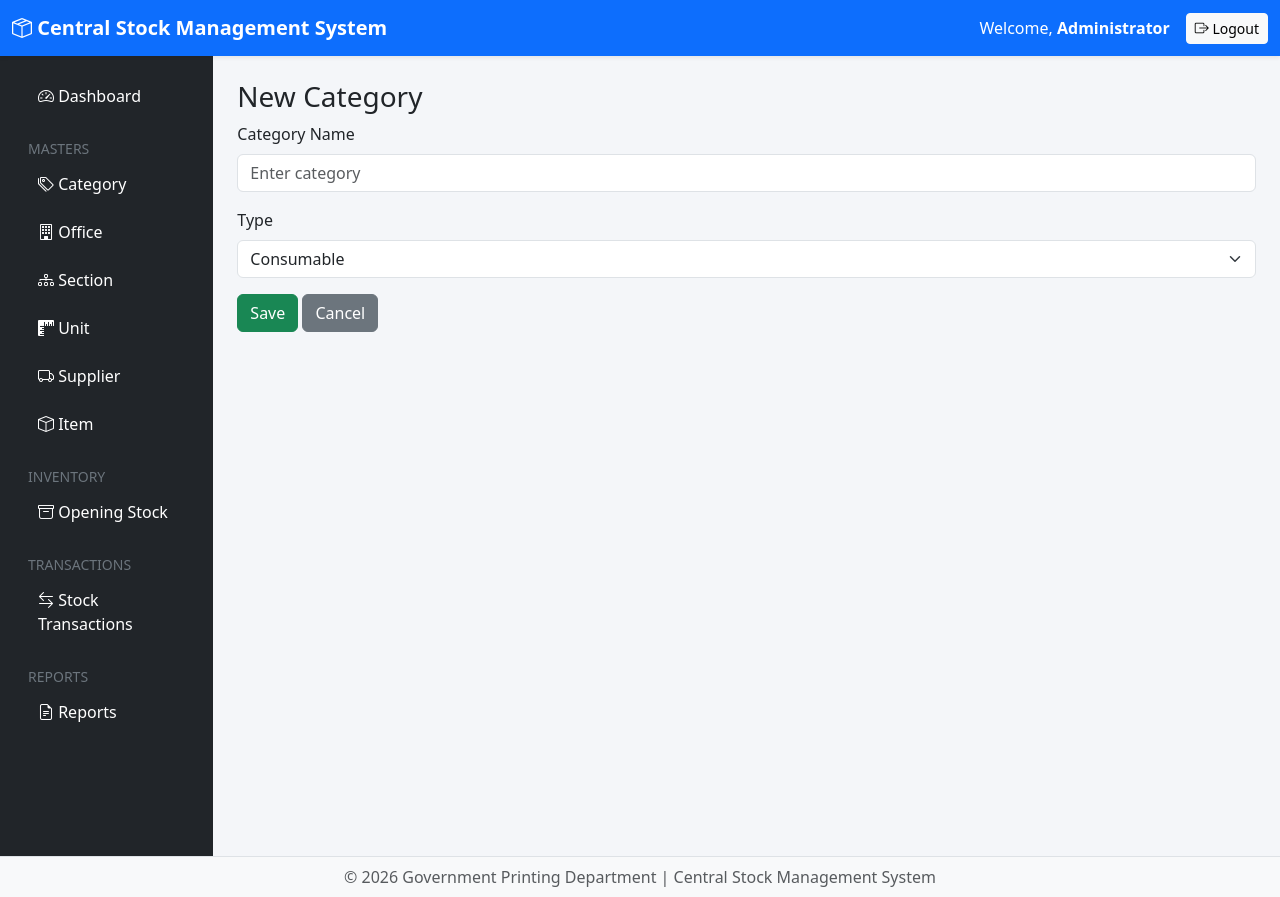
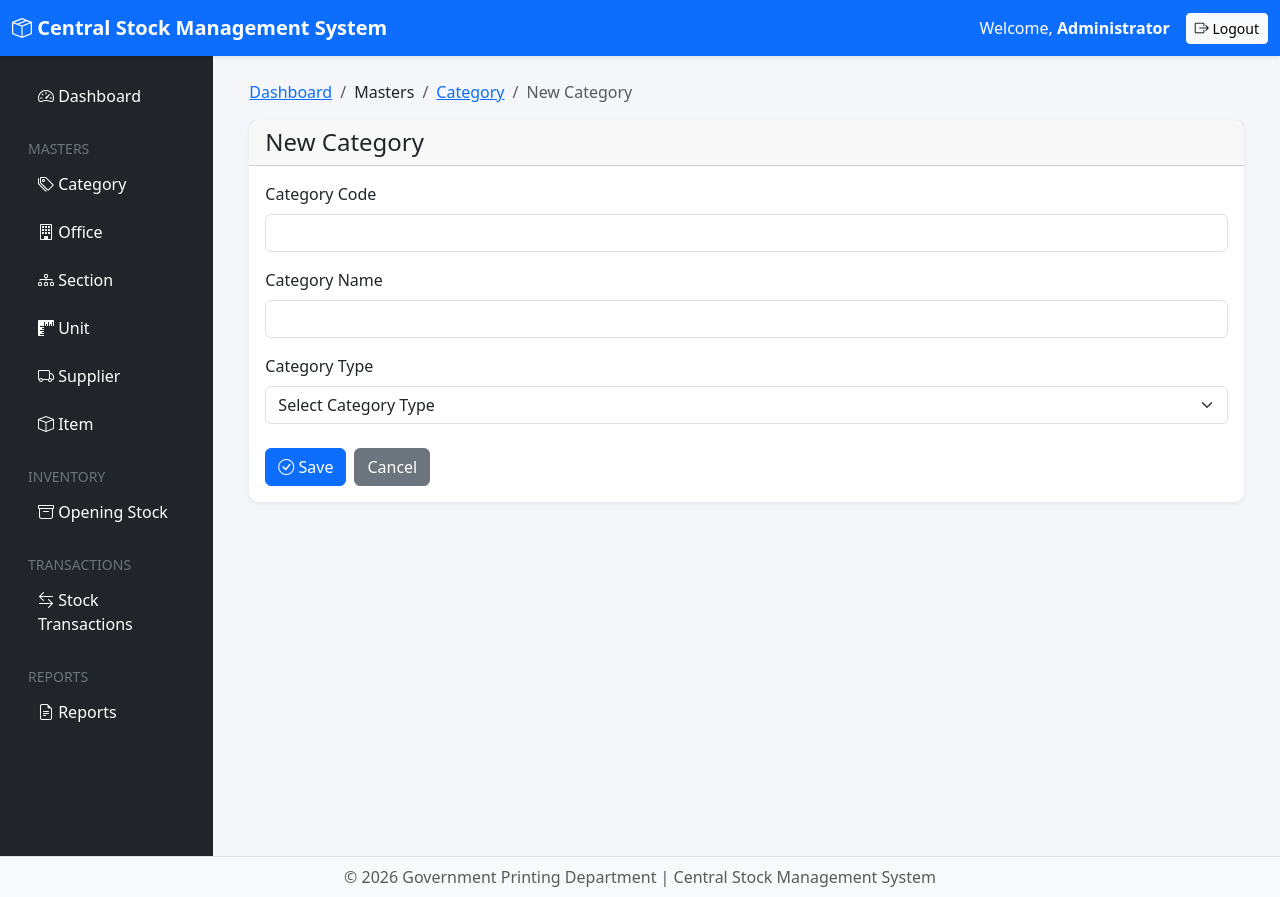
Before and after one commit to Techmrn/central_store, a FastAPI app: page /category/new in a window 1280 px wide. Run offline with FastAPI, Linux system fonts and the light colour scheme.

Commit message:
Added category CRUD ui Partially

```diff
--- a/app/templates/category/form.html
+++ b/app/templates/category/form.html
@@ -1,20 +1,153 @@
 {% extends "layout/base.html" %}
-{% block title %}Category{% endblock %}
+
+{% block title %}
+{{ page_title }}
+{% endblock %}
+
 {% block content %}
-<h3>{{page_title}}</h3>
-<form>
-<div class="mb-3">
-<label class="form-label">Category Name</label>
-<input class="form-control" placeholder="Enter category">
+
+<div class="container-fluid">
+
+    <!-- Breadcrumb -->
+    <nav aria-label="breadcrumb">
+        <ol class="breadcrumb">
+            <li class="breadcrumb-item">
+                <a href="/">Dashboard</a>
+            </li>
+            <li class="breadcrumb-item">
+                Masters
+            </li>
+            <li class="breadcrumb-item">
+                <a href="/category/">Category</a>
+            </li>
+            <li class="breadcrumb-item active">
+                {{ page_title }}
+            </li>
+        </ol>
+    </nav>
+
+    <!-- Card -->
+    <div class="card shadow-sm">
+
+        <div class="card-header">
+            <h4 class="mb-0">
+                {{ page_title }}
+            </h4>
+        </div>
+
+        <div class="card-body">
+
+            <!-- Error Message -->
+            {% if error %}
+            <div class="alert alert-danger alert-dismissible fade show" role="alert">
+                {{ error }}
+                <button type="button"
+                        class="btn-close"
+                        data-bs-dismiss="alert">
+                </button>
+            </div>
+            {% endif %}
+
+            <form method="post" action="/category/new">
+
+                <!-- Category Code -->
+                <div class="mb-3">
+                    <label for="code" class="form-label">
+                        Category Code
+                    </label>
+
+                    <input
+                        type="text"
+                        id="code"
+                        name="code"
+                        class="form-control"
+                        maxlength="20"
+                        required
+                        value="{{ category.code if category else '' }}">
+                </div>
+
+                <!-- Category Name -->
+                <div class="mb-3">
+
+                    <label for="name" class="form-label">
+                        Category Name
+                    </label>
+
+                    <input
+                        type="text"
+                        id="name"
+                        name="name"
+                        class="form-control"
+                        maxlength="100"
+                        required
+                        value="{{ category.name if category else '' }}">
+
+                </div>
+
+                <!-- Category Type -->
+                <div class="mb-4">
+
+                    <label for="type" class="form-label">
+                        Category Type
+                    </label>
+
+                    <select
+                        id="type"
+                        name="type"
+                        class="form-select"
+                        required>
+
+                        <option value="">
+                            Select Category Type
+                        </option>
+
+                        <option value="Material"
+                            {% if category and category.type.value == "Material" %}
+                                selected
+                            {% endif %}>
+                            Material
+                        </option>
+
+                        <option value="Asset"
+                            {% if category and category.type.value == "Asset" %}
+                                selected
+                            {% endif %}>
+                            Asset
+                        </option>
+
+                    </select>
+
+                </div>
+
+                <!-- Buttons -->
+                <div class="d-flex gap-2">
+
+                    <button
+                        type="submit"
+                        class="btn btn-primary">
+
+                        <i class="bi bi-check-circle"></i>
+
+                        Save
+
+                    </button>
+
+                    <a
+                        href="/category/"
+                        class="btn btn-secondary">
+
+                        Cancel
+
+                    </a>
+
+                </div>
+
+            </form>
+
+        </div>
+
+    </div>
+
 </div>
-<div class="mb-3">
-<label class="form-label">Type</label>
-<select class="form-select">
-<option>Consumable</option>
-<option>Asset</option>
-</select>
-</div>
-<button class="btn btn-success">Save</button>
-<a href="/category/" class="btn btn-secondary">Cancel</a>
-</form>
+
 {% endblock %}
--- a/app/templates/layout/sidebar.html
+++ b/app/templates/layout/sidebar.html
@@ -26,7 +26,7 @@
 
             <li class="nav-item">
 
-                <a class="nav-link text-white" href="/categories">
+                <a class="nav-link text-white" href="/category">
 
                     <i class="bi bi-tags"></i>
 
```
Also changed, not shown: app/routers/ui/category.py (+38 -3 lines).
